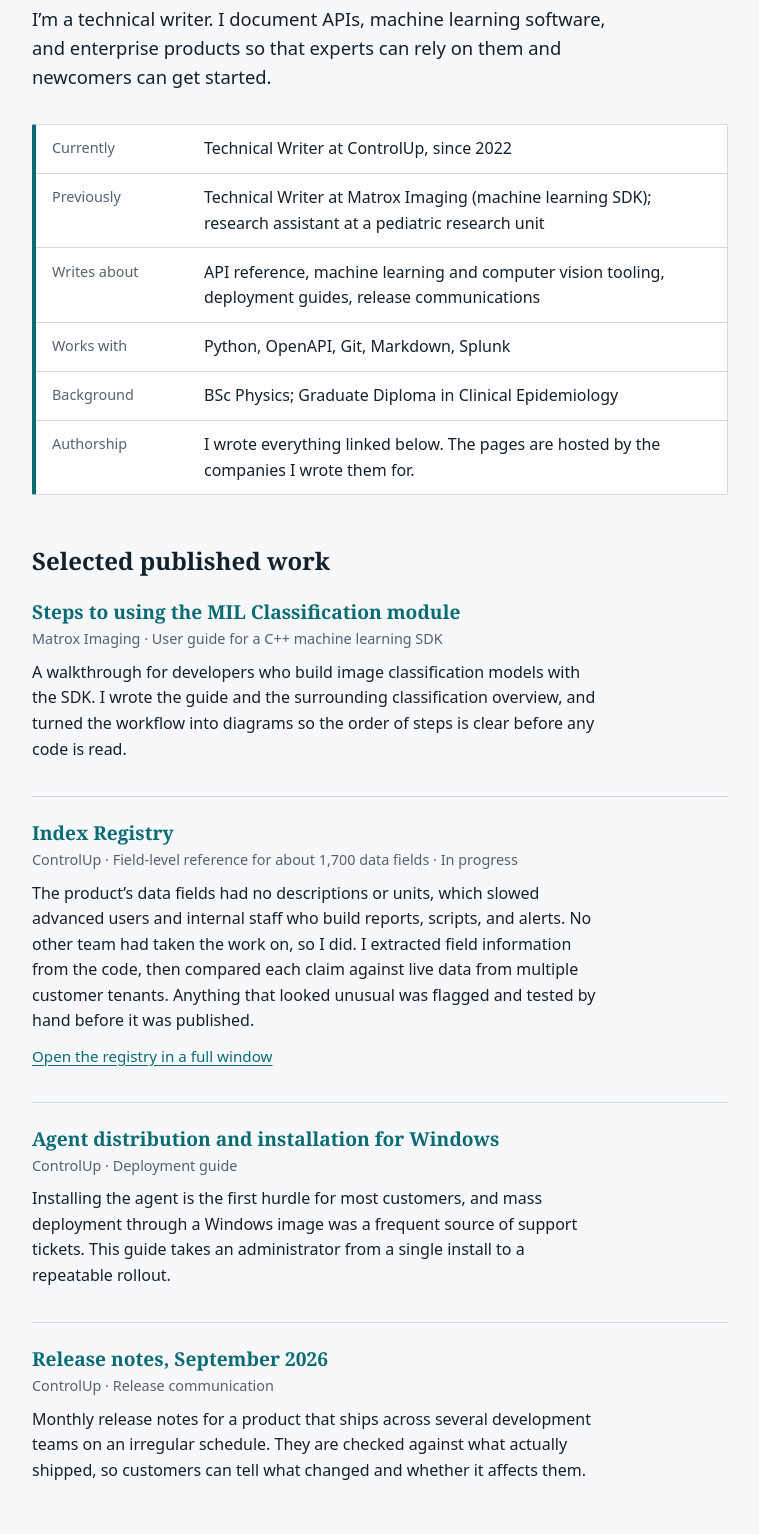
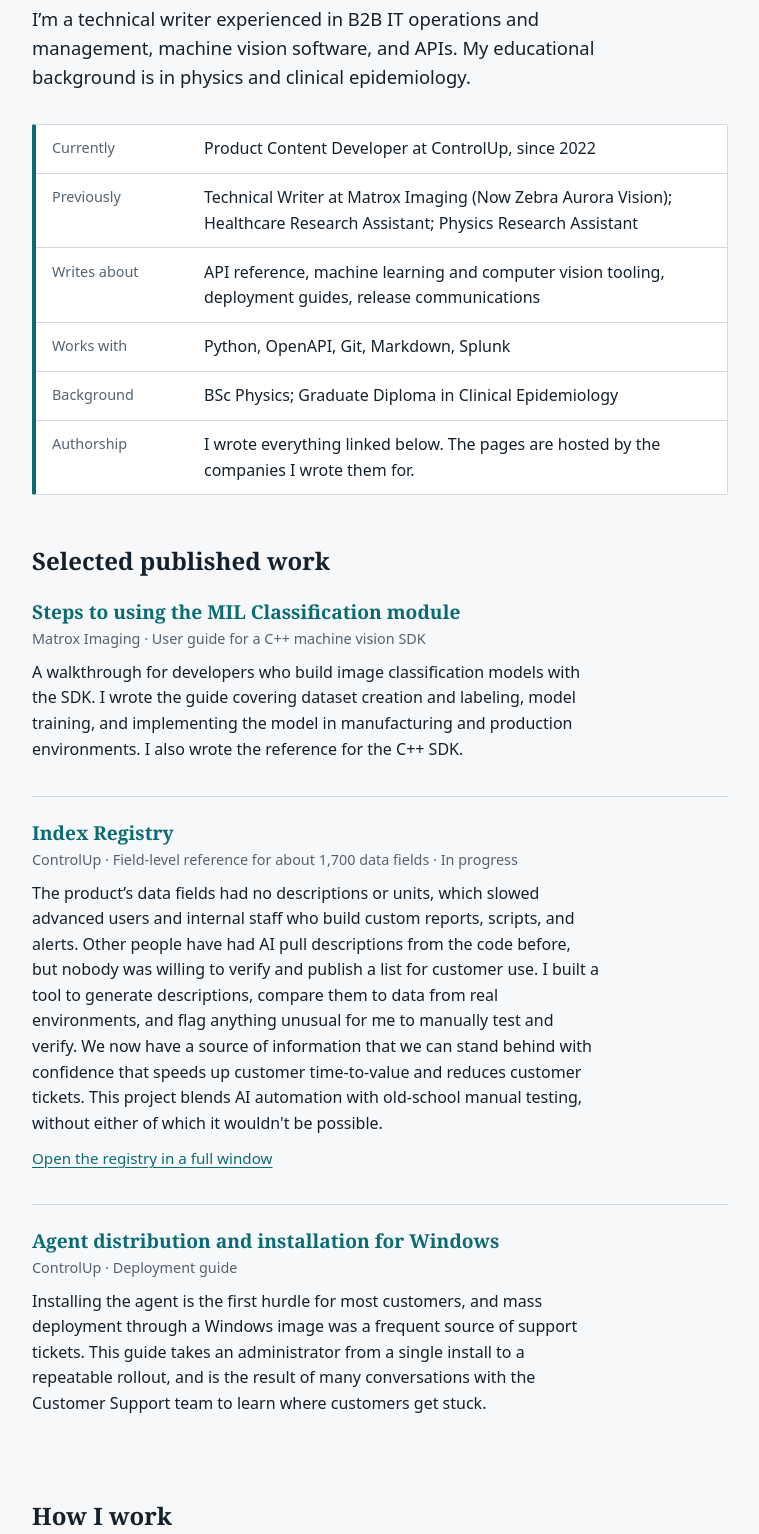
Before and after one commit to timmyporter/timmyporter, a plain HTML site: page index.html in a window 1280 px wide. Shown: the part 120-1654 px from the top of the page, without its empty margins (260-1019 px from the left). Drawn offline with Linux system fonts and the light colour scheme.

Commit message:
updated descriptions

```diff
--- a/index.html
+++ b/index.html
@@ -79,14 +79,14 @@ footer p { max-width: none; }
 
 <header>
   <h1>Timothy Porter</h1>
-  <p class="lede">I’m a technical writer. I document APIs, machine learning software, and enterprise products so that experts can rely on them and newcomers can get started.</p>
+  <p class="lede">I’m a technical writer experienced in B2B IT operations and management, machine vision software, and APIs. My educational background is in physics and clinical epidemiology. </p>
 
   <div class="sheet">
     <dl>
       <dt>Currently</dt>
-      <dd>Technical Writer at ControlUp, since 2022</dd>
+      <dd>Product Content Developer at ControlUp, since 2022</dd>
       <dt>Previously</dt>
-      <dd>Technical Writer at Matrox Imaging (machine learning SDK); research assistant at a pediatric research unit</dd>
+      <dd>Technical Writer at Matrox Imaging (Now Zebra Aurora Vision); Healthcare Research Assistant; Physics Research Assistant</dd>
       <dt>Writes about</dt>
       <dd>API reference, machine learning and computer vision tooling, deployment guides, release communications</dd>
       <dt>Works with</dt>
@@ -104,28 +104,23 @@ footer p { max-width: none; }
 
   <article class="entry">
     <h3><a href="https://aurorahelp.zebra.com/aurorail/MILXSP5HelpFiles/MILHelp.htm?topic=UserGuide\ML_Classification_and_classifier_overview\Steps_to_using_the_MIL_Classification_module.htm">Steps to using the MIL Classification module</a></h3>
-    <p class="meta">Matrox Imaging · User guide for a C++ machine learning SDK</p>
-    <p>A walkthrough for developers who build image classification models with the SDK. I wrote the guide and the surrounding classification overview, and turned the workflow into diagrams so the order of steps is clear before any code is read.</p>
+    <p class="meta">Matrox Imaging · User guide for a C++ machine vision SDK</p>
+    <p>A walkthrough for developers who build image classification models with the SDK. I wrote the guide covering dataset creation and labeling, model training, and implementing the model in manufacturing and production environments. I also wrote the reference for the C++ SDK.</p>
   </article>
 
   <article class="entry">
     <h3><a href="https://support.controlup.com/docs/index-registry">Index Registry</a></h3>
     <p class="meta">ControlUp · Field-level reference for about 1,700 data fields · In progress</p>
-    <p>The product’s data fields had no descriptions or units, which slowed advanced users and internal staff who build reports, scripts, and alerts. No other team had taken the work on, so I did. I extracted field information from the code, then compared each claim against live data from multiple customer tenants. Anything that looked unusual was flagged and tested by hand before it was published.</p>
+    <p>The product’s data fields had no descriptions or units, which slowed advanced users and internal staff who build custom reports, scripts, and alerts. Other people have had AI pull descriptions from the code before, but nobody was willing to verify and publish a list for customer use. I built a tool to generate descriptions, compare them to data from real environments, and flag anything unusual for me to manually test and verify. We now have a source of information that we can stand behind with confidence that speeds up customer time-to-value and reduces customer tickets. This project blends AI automation with old-school manual testing, without either of which it wouldn't be possible.</p>
     <p class="also"><a href="https://cdn.document360.io/098100b7-b9da-4bea-b4b9-017140ab863e/Images/Documentation/IndexRegistryV1.html">Open the registry in a full window</a></p>
   </article>
 
   <article class="entry">
     <h3><a href="https://support.controlup.com/docs/edge-dx-agent-distribution-and-installation-for-windows">Agent distribution and installation for Windows</a></h3>
     <p class="meta">ControlUp · Deployment guide</p>
-    <p>Installing the agent is the first hurdle for most customers, and mass deployment through a Windows image was a frequent source of support tickets. This guide takes an administrator from a single install to a repeatable rollout.</p>
+    <p>Installing the agent is the first hurdle for most customers, and mass deployment through a Windows image was a frequent source of support tickets. This guide takes an administrator from a single install to a repeatable rollout, and is the result of many conversations with the Customer Support team to learn where customers get stuck.</p>
   </article>
 
-  <article class="entry">
-    <h3><a href="https://support.controlup.com/docs/september-2026">Release notes, September 2026</a></h3>
-    <p class="meta">ControlUp · Release communication</p>
-    <p>Monthly release notes for a product that ships across several development teams on an irregular schedule. They are checked against what actually shipped, so customers can tell what changed and whether it affects them.</p>
-  </article>
 </section>
 
 <section aria-labelledby="approach">
@@ -134,7 +129,6 @@ footer p { max-width: none; }
     <li>I test documentation against the real product, including live API endpoints, before it is published.</li>
     <li>I write for the reader’s task. A developer integrating an API and an administrator rolling out software need different pages.</li>
     <li>I check content for accuracy, including AI-generated drafts, and remove claims that I can’t verify.</li>
-    <li>I pull my own numbers and make my own figures with Python.</li>
   </ul>
 </section>
 
```
